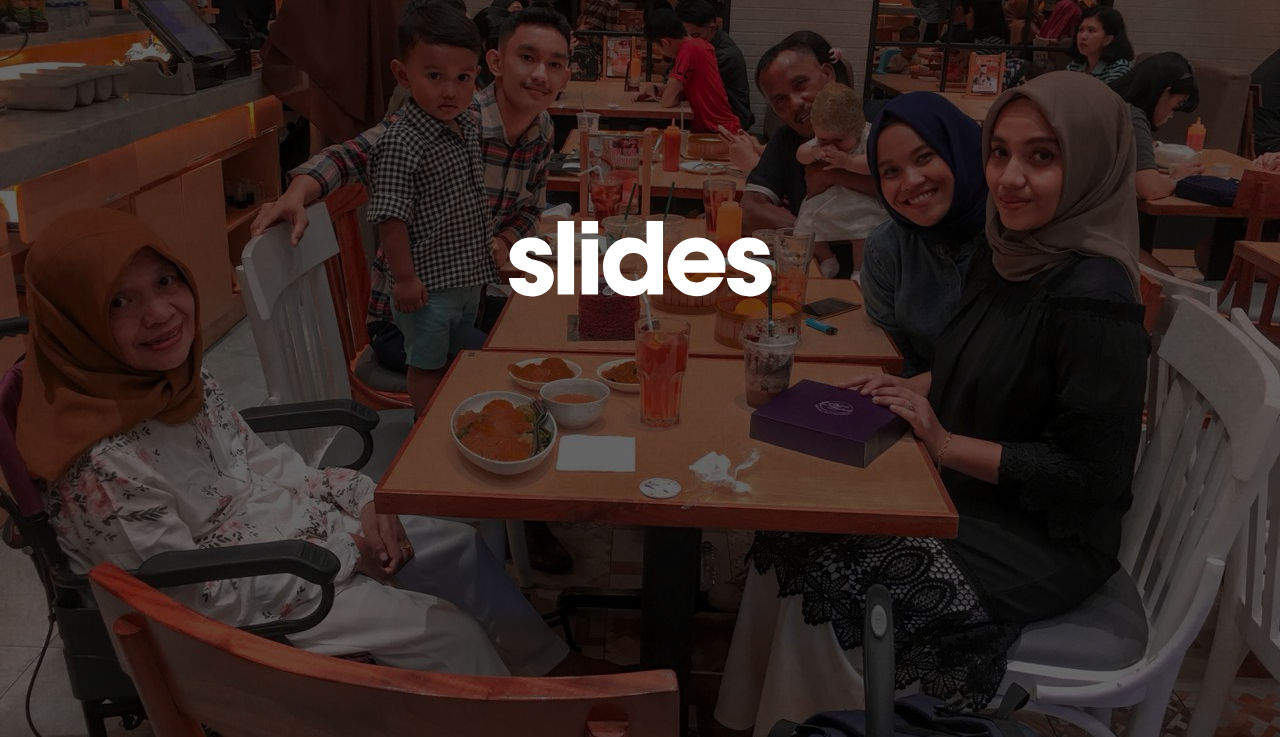
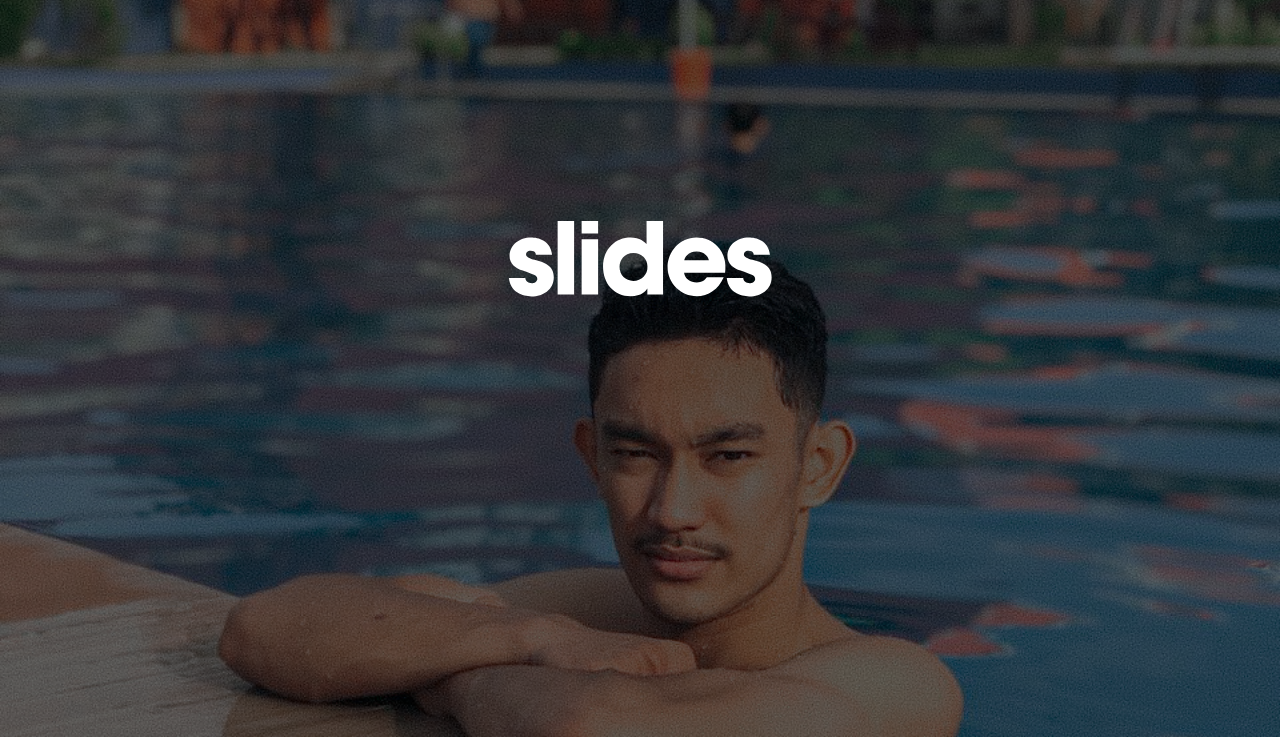
Before and after one commit to arifbudimahnur/arifbudimahnur.github.io, a plain HTML site: page index.html in a window 1280 px wide. Shown: the part 63-800 px from the top of the page. Drawn offline with nearby package versions, Linux system fonts and the light colour scheme.

Commit message:
Update index.html

```diff
--- a/index.html
+++ b/index.html
@@ -182,5 +182,5 @@
       </div>
     </div>
   </div>
-  <div class="background" style="background-image:url(assets/img/background/budi.jpg)"></div>
+  <div class="background" style="background-image:url(assets/img/background/arif.jpg)"></div>
 </section>
```
